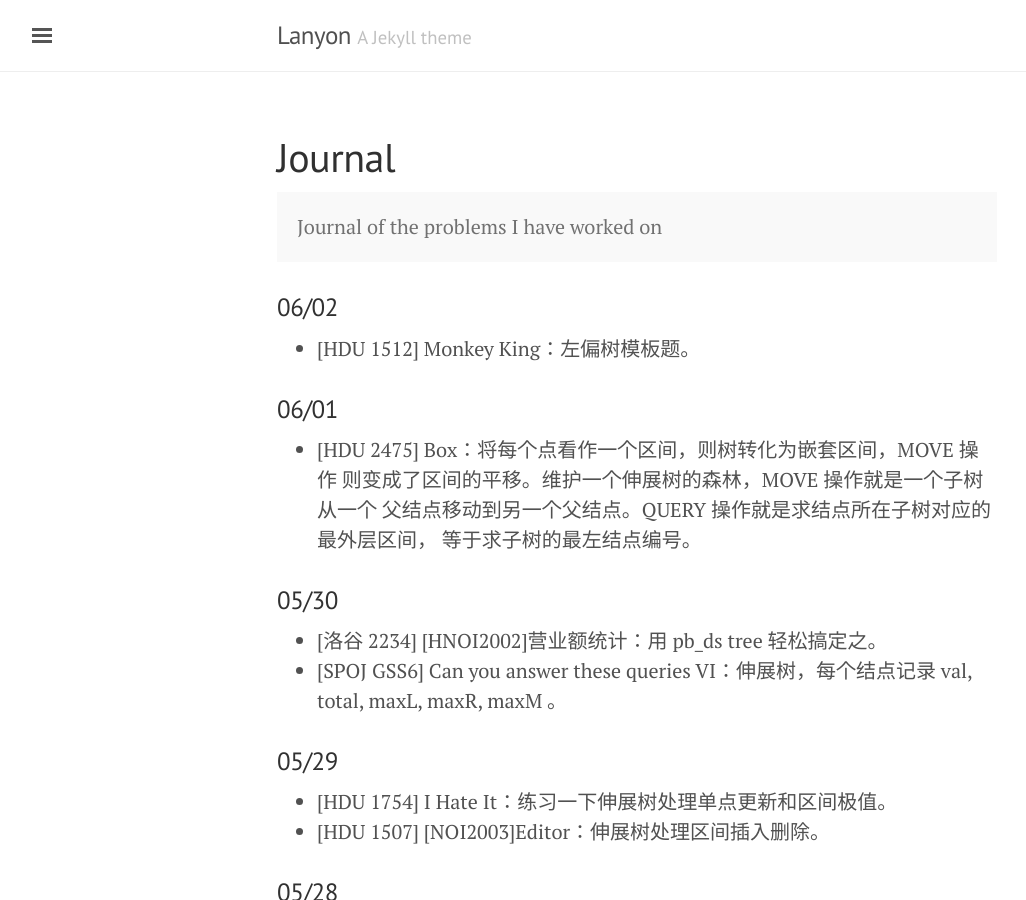
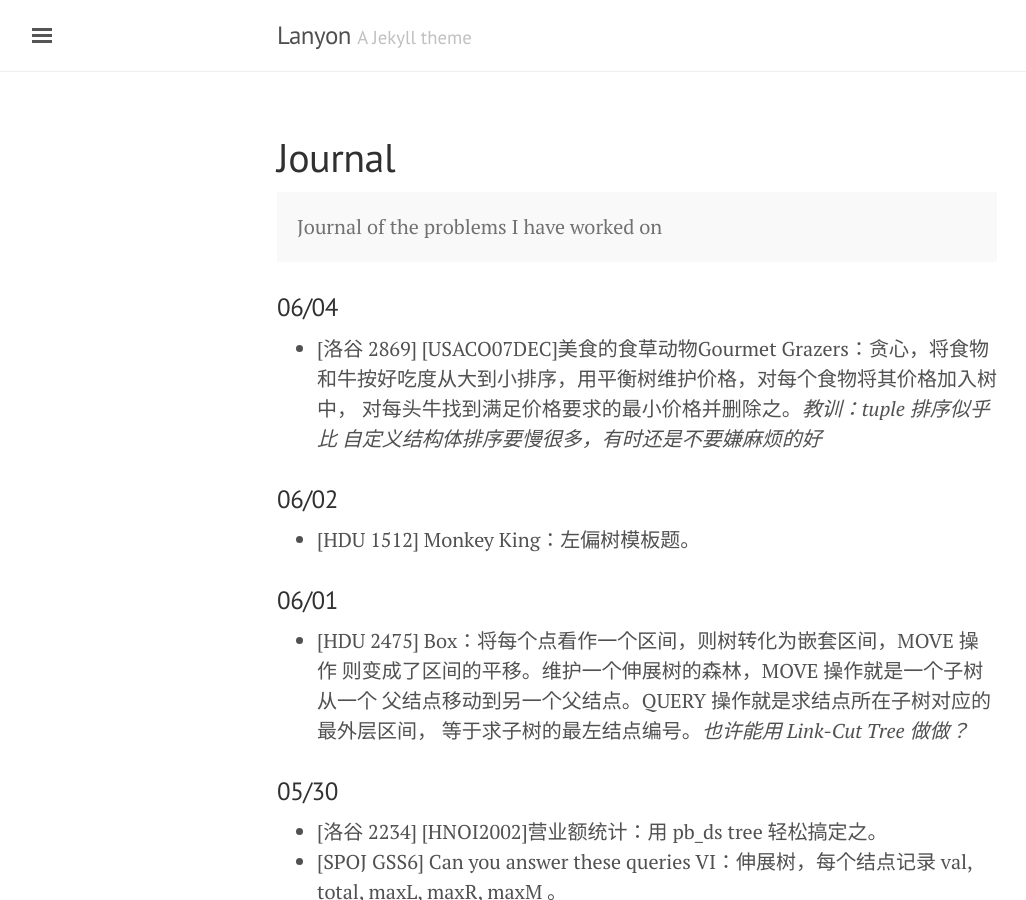
Before and after one commit to atubo/online-judge, a Jekyll site: the page built from docs/journal.md, in a window 1280 px wide and 900 px high. Shown: the whole window, without its empty margins (3-1029 px from the left). Built offline with Jekyll 4.4.1, drawn with Linux system fonts in a browser that asks for light colours; formulas are drawn with MathJax 3; some of the changed text lies outside the part shown.

Commit message:
[Luogu 2869] [USACO07DEC]美食的食草动物Gourmet Grazers

```diff
--- a/docs/journal.md
+++ b/docs/journal.md
@@ -7,6 +7,12 @@ title: Journal
 Journal of the problems I have worked on
 </p>
 
+### 06/04
+* [洛谷 2869] [USACO07DEC]美食的食草动物Gourmet Grazers：贪心，将食物
+和牛按好吃度从大到小排序，用平衡树维护价格，对每个食物将其价格加入树中，
+对每头牛找到满足价格要求的最小价格并删除之。*教训：tuple 排序似乎比
+自定义结构体排序要慢很多，有时还是不要嫌麻烦的好*
+
 ### 06/02
 * [HDU 1512] Monkey King：左偏树模板题。
 
@@ -14,7 +20,7 @@ Journal of the problems I have worked on
 * [HDU 2475] Box：将每个点看作一个区间，则树转化为嵌套区间，MOVE 操作
 则变成了区间的平移。维护一个伸展树的森林，MOVE 操作就是一个子树从一个
 父结点移动到另一个父结点。QUERY 操作就是求结点所在子树对应的最外层区间，
-等于求子树的最左结点编号。
+等于求子树的最左结点编号。*也许能用 Link-Cut Tree 做做？*
 
 ### 05/30
 * [洛谷 2234] [HNOI2002]营业额统计：用 pb_ds tree 轻松搞定之。
@@ -121,8 +127,8 @@ $dp(n) = (n-1) \cdot [dp(n-1) + dp(n-2)]$ 。
 * [洛谷 1438] 无聊的数列：将原数组差分，则求原数组元素转化为求新数组前缀和。
 新数组的更新极为简单，位置L加k，位置[L+1, R] 加d, 位置R+1减 k+(R-L)* d 即可。
 * [洛谷 1857] 质数取石子：预处理得到20000以内所有的质数，然后暴力求20000以内
-所有数字的Grundy number。教训：时间很紧时不要用`vector<pair>` 之类的东西，用两个
-built in 数组代替。
+所有数字的Grundy number。*教训：时间很紧时不要用`vector<pair>` 之类的东西，用两个
+built in 数组代替。*
 * [洛谷 2752] [USACO4.3]街道赛跑Street Race：枚举每个结点判断去掉此结点后
 起点到终点是否连通。此为“不可避免点”集合。再枚举此集合，对每个结点u，判断从
 u出发可达的点是否距起点距离都大于u，若是则u是一个中间点。
```
Also changed, not shown: 1 other file.
